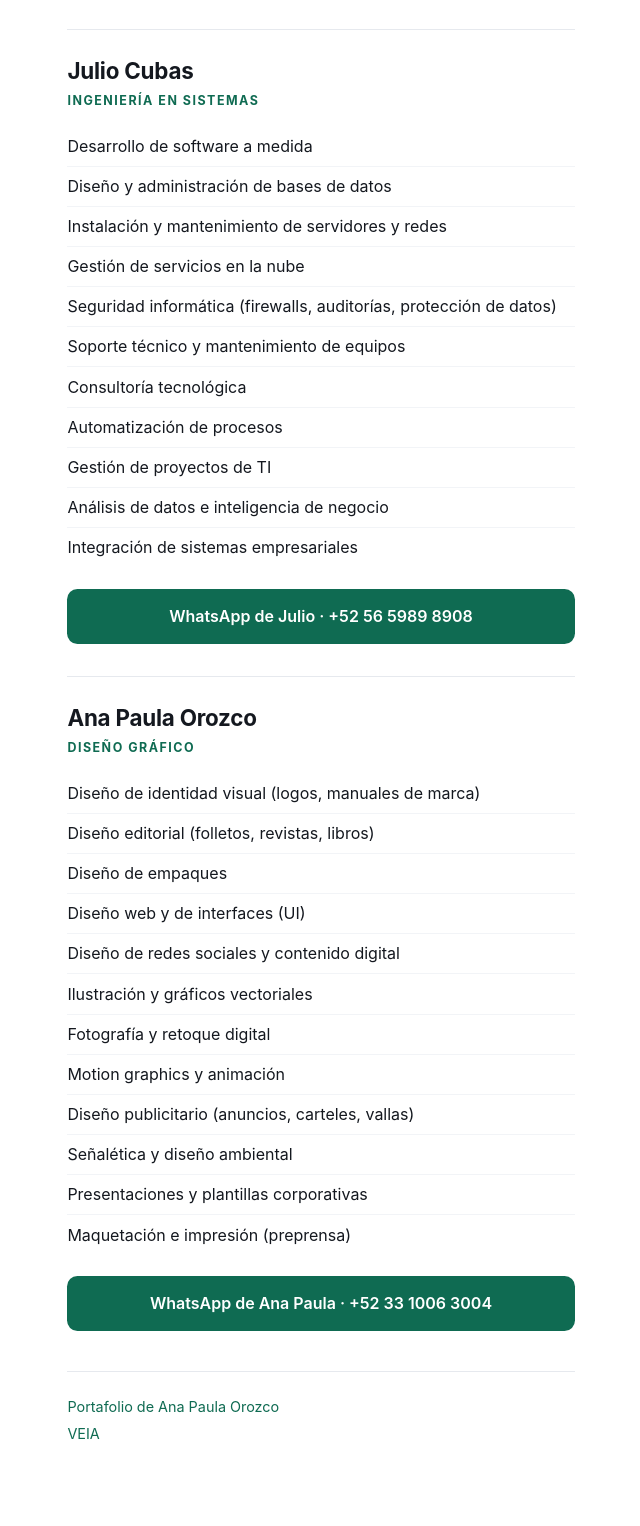
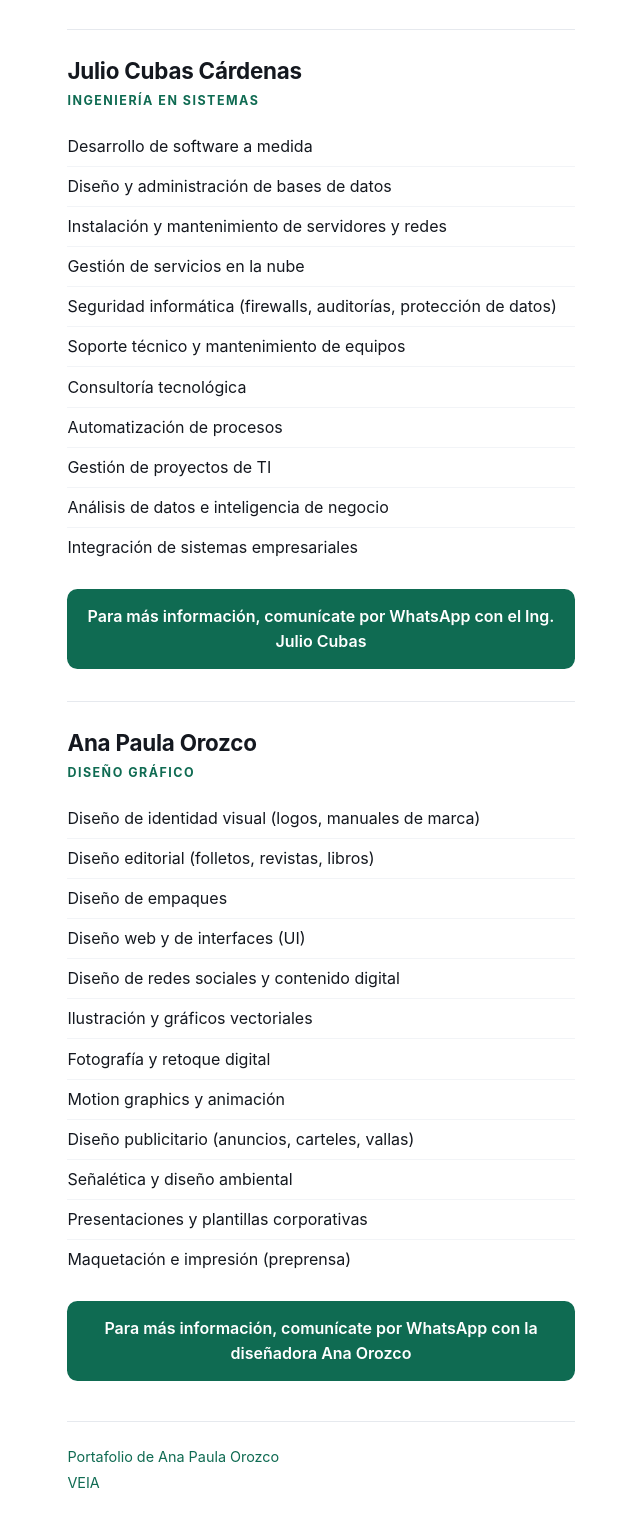
Before and after one commit to cubasmx/land, a plain HTML site: page index-css.html in a window 1280 px wide. Shown: the part 130-1656 px from the top of the page, without its empty margins (319-959 px from the left). Before the commit the page ends 1619 px from the top, so only its background shows below. Drawn offline with Linux system fonts and the light colour scheme.

Commit message:
Nombre completo de Julio y textos de WhatsApp orientados a contacto

```diff
--- a/index-css.html
+++ b/index-css.html
@@ -3,7 +3,7 @@
 <head>
 <meta charset="utf-8">
 <meta name="viewport" content="width=device-width, initial-scale=1">
-<title>Servicios disponibles — Julio Cubas y Ana Paula Orozco</title>
+<title>Servicios disponibles — Julio Cubas Cárdenas y Ana Paula Orozco</title>
 <meta name="description" content="Servicios de ingeniería en sistemas y diseño gráfico: desarrollo de software, bases de datos, servidores, nube, seguridad, soporte, identidad visual, editorial, empaques, UI y más.">
 <link rel="stylesheet" href="styles.css">
 </head>
@@ -17,7 +17,7 @@
 <main>
 
   <section aria-labelledby="julio">
-    <h2 id="julio">Julio Cubas</h2>
+    <h2 id="julio">Julio Cubas Cárdenas</h2>
     <h3>Ingeniería en sistemas</h3>
     <ul>
       <li>Desarrollo de software a medida</li>
@@ -32,7 +32,7 @@
       <li>Análisis de datos e inteligencia de negocio</li>
       <li>Integración de sistemas empresariales</li>
     </ul>
-    <a class="boton" href="https://wa.me/525659898908">WhatsApp de Julio · +52 56 5989 8908</a>
+    <a class="boton" href="https://wa.me/525659898908">Para más información, comunícate por WhatsApp con el Ing. Julio Cubas</a>
   </section>
 
   <section aria-labelledby="ana-paula">
@@ -52,7 +52,7 @@
       <li>Presentaciones y plantillas corporativas</li>
       <li>Maquetación e impresión (preprensa)</li>
     </ul>
-    <a class="boton" href="https://wa.me/523310063004">WhatsApp de Ana Paula · +52 33 1006 3004</a>
+    <a class="boton" href="https://wa.me/523310063004">Para más información, comunícate por WhatsApp con la diseñadora Ana Orozco</a>
   </section>
 
 </main>
```
Also changed, not shown: index.html (+4 -4 lines).
